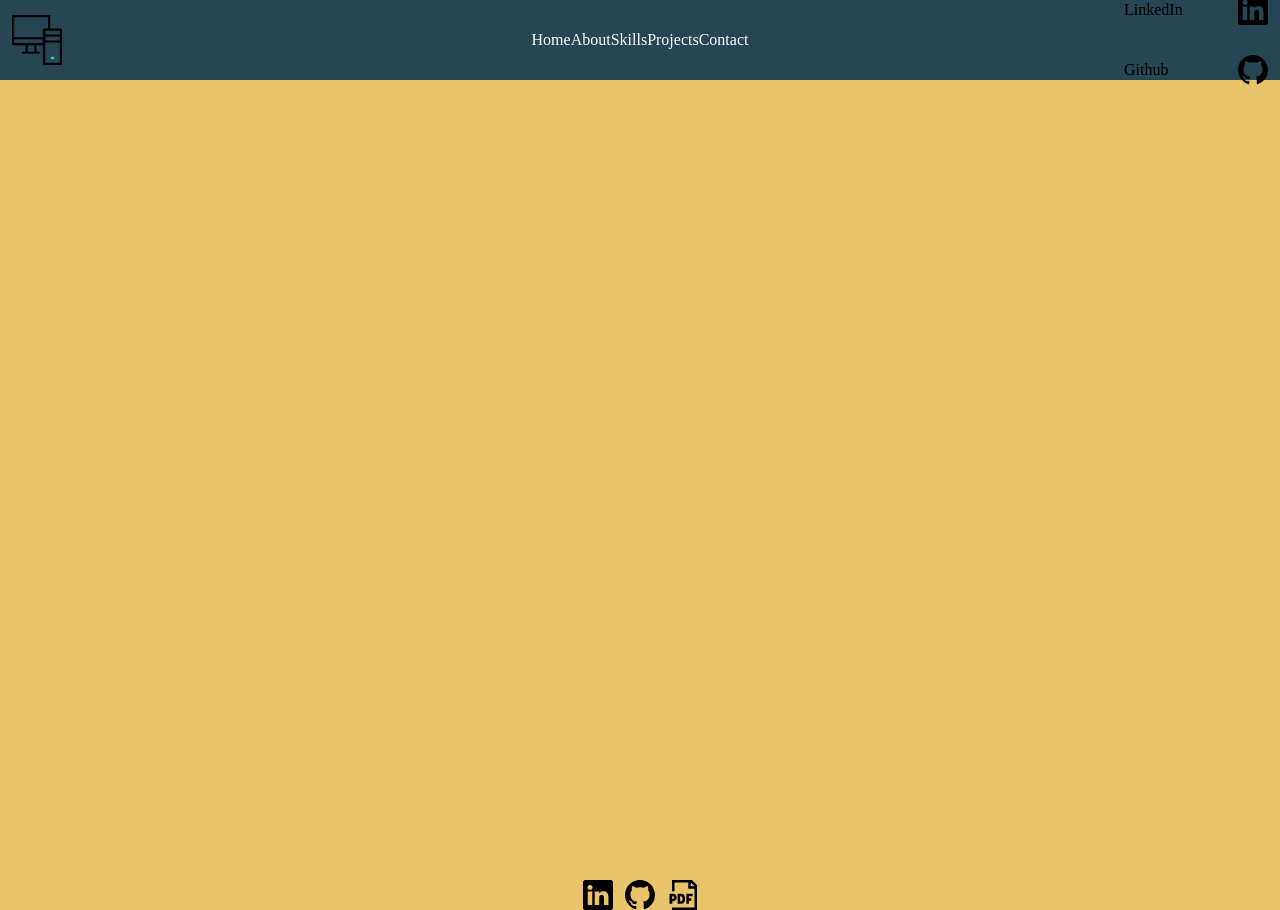
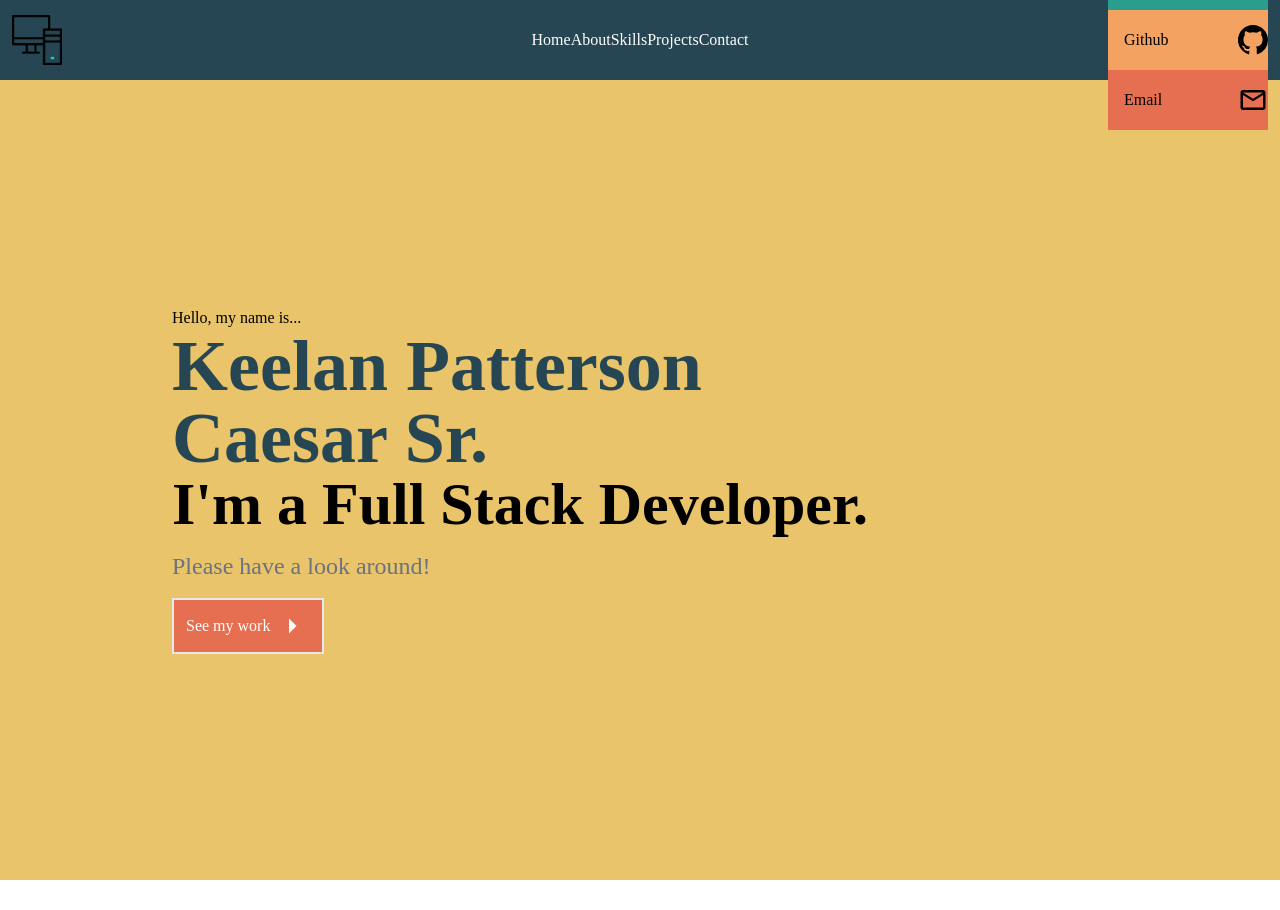
Before and after one commit to keelanpattersoncaesar/keelan-portfolio-project, a React (Create React App) app: page / in a window 1280 px wide. After the commit the page ends 880 px from the top, so only its background shows below. Built offline with nearby package versions, Linux system fonts and the light colour scheme.

Commit message:
need to revamp footer; home almost complete

```diff
--- a/src/App.js
+++ b/src/App.js
@@ -7,7 +7,7 @@ function App() {
     <div>
       <NavBar />
       <Home />
-      <Footer />
+      {/* <Footer /> */}
     </div>
   );
 }
--- a/src/components/Home.js
+++ b/src/components/Home.js
@@ -1,11 +1,32 @@
-import React from 'react'
+import React from "react";
+import { MdOutlineArrowRight, MdOutlineArrowDropDown } from "react-icons/md";
 
 const Home = () => {
   return (
-    <div className="w-full h-screen bg-[#E9C46A]">
+    <div name="home" className="w-full h-screen bg-[#E9C46A]">
+      {/* revisit padding on this div */}
+      <div className="max-w-[1000px] mx-auto px-8 flex flex-col justify-center h-full">
+        <p className="text-black">Hello, my name is...</p>
+        <h1 className="text-4xl sm:text-7xl font-bold text-[#264653] max-w-[700px]">
+          Keelan Patterson Caesar Sr.
+        </h1>
+        <h2 className="text-3xl sm:text-6xl font-bold">
+          I'm a Full Stack Developer.
+        </h2>
+        <p className="text-gray-500 text-2xl py-4 max-w-[700px]">
+          Please have a look around!
+        </p>
+        <div>
+          <button className="group text-white border-2 px-3 py-2 flex items-center bg-[#E76F51] hover:bg-[#EE9882] hover:text-black hover:border-[#E76F51]">
+            See my work
+            <span className="group-hover:rotate-90 duration-200">
+              <MdOutlineArrowRight className="ml-1 text-4xl" />
+            </span>
+          </button>
+        </div>
+      </div>
+    </div>
+  );
+};
 
-    </div>
-  )
-}
-
-export default Home
+export default Home;
--- a/src/components/NavBar.js
+++ b/src/components/NavBar.js
@@ -2,6 +2,7 @@ import React, { useState } from "react";
 import Computer from "../assets/computer.png";
 import { HiViewList, HiOutlineX } from "react-icons/hi";
 import { BsLinkedin, BsGithub } from "react-icons/bs";
+import { MdOutlineMail } from "react-icons/md";
 
 const NavBar = () => {
   const [nav, setNav] = useState(false);
@@ -23,8 +24,8 @@ const NavBar = () => {
       </ul>
 
       {/* DROPDOWN MENU */}
-      <div onClick={handleClick} className="md:hidden z-10">
-        {/* CONDITIONAL THAT CHANGES ICON FRO DROPDOWN MENU */}
+      <div onClick={handleClick} className="md:hidden z-20">
+        {/* CONDITIONAL THAT CHANGES ICON ON DROPDOWN MENU */}
         {!nav ? (
           <HiViewList className="cursor-pointer text-2xl" />
         ) : (
@@ -37,7 +38,7 @@ const NavBar = () => {
         className={
           !nav
             ? "hidden"
-            : "absolute top-0 left-0 w-full h-screen flex flex-col bg-[#264653] text-white justify-center items-center"
+            : "absolute top-0 left-0 w-full h-screen z-10 flex flex-col bg-[#264653] text-white justify-center items-center"
         }
       >
         <li className="py-3 text-4xl">Home</li>
@@ -48,18 +49,26 @@ const NavBar = () => {
       </ul>
 
       {/* SOCIAL ICONS */}
-      <div className="flex fixed flex-col top-[40%] left-0">
+      <div className="hidden md:flex fixed flex-col top-[40%] left-0">
         <ul>
-          <li className="w-[160px] h-[60px] flex justify-between items-center pl-4 ml-[-110px] hover:ml-[-10px] duration-500">
+          <li className="w-[160px] h-[60px] flex justify-between items-center pl-4 ml-[-110px] hover:ml-[-10px] duration-500 bg-[#2A9D8F] ">
           <a className="flex justify-between items-center w-full text-black" href="/">
             LinkedIn <BsLinkedin size={30} />
           </a>
           </li>
-          <li className="w-[160px] h-[60px] flex justify-between items-center pl-4 ml-[-110px] hover:ml-[-10px] duration-500">
+
+          <li className="w-[160px] h-[60px] flex justify-between items-center pl-4 ml-[-110px] hover:ml-[-10px] duration-500 bg-[#F4A261]">
           <a className="flex justify-between items-center w-full text-black" href="/">
             Github <BsGithub size={30} />
           </a>
           </li>
+
+          <li className="w-[160px] h-[60px] flex justify-between items-center pl-4 ml-[-110px] hover:ml-[-10px] duration-500 bg-[#E76F51]">
+          <a className="flex justify-between items-center w-full text-black" href="/">
+            Email <MdOutlineMail size={30} />
+          </a>
+          </li>
+
         </ul>
       </div>
     </div>
```
